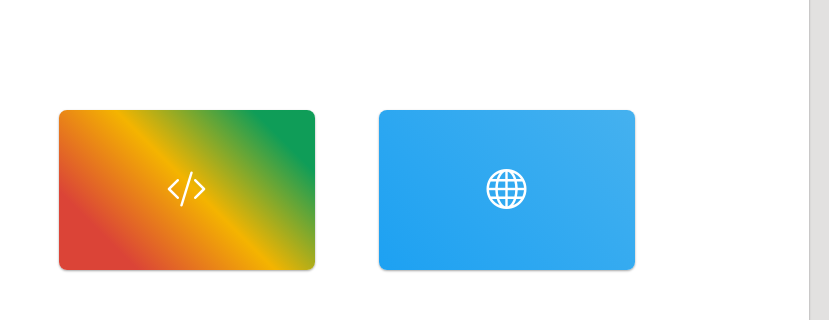
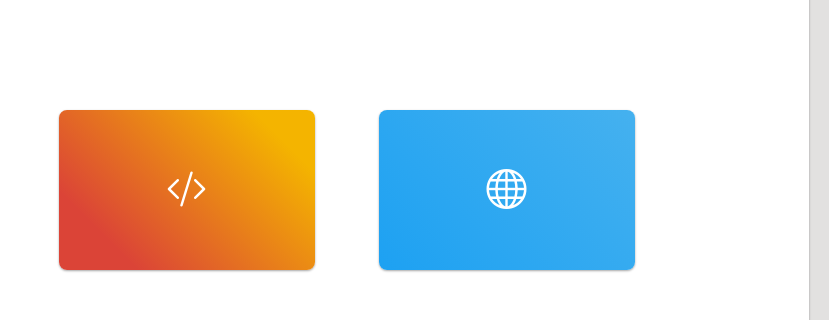
Before and after one commit to DSC-SJCET/DSC-Tree, a plain HTML site: page intex.html in a window 1280 px wide. Shown: the part 220-540 px from the top of the page, 451-1280 px from the left. Drawn offline with nearby package versions, Linux system fonts and the light colour scheme.

Commit message:
Chapter color changed

```diff
--- a/style.scss
+++ b/style.scss
@@ -76,9 +76,9 @@ background: #fff;
 
 .chapter {
     background: #db4437;
-        background: -moz-linear-gradient(45deg, #db4437 19%, #f4b400 52%, #0f9d58 85%);
-        background: -webkit-linear-gradient(45deg, #db4437 19%, #f4b400 52%, #0f9d58 85%);
-        background: linear-gradient(45deg, #db4437 19%, #f4b400 52%, #0f9d58 85%);
+        background: -moz-linear-gradient(45deg, #db4437 19%, #f4b400 85%);
+        background: -webkit-linear-gradient(45deg, #db4437 19%, #f4b400 85%);
+        background: linear-gradient(45deg, #db4437 19%, #f4b400 85%);
         filter: progid:DXImageTransform.Microsoft.gradient(startColorstr='#db4437', endColorstr='#0f9d58', GradientType=1);
     }
 
```
Also changed, not shown: style.css, 1 other file.
